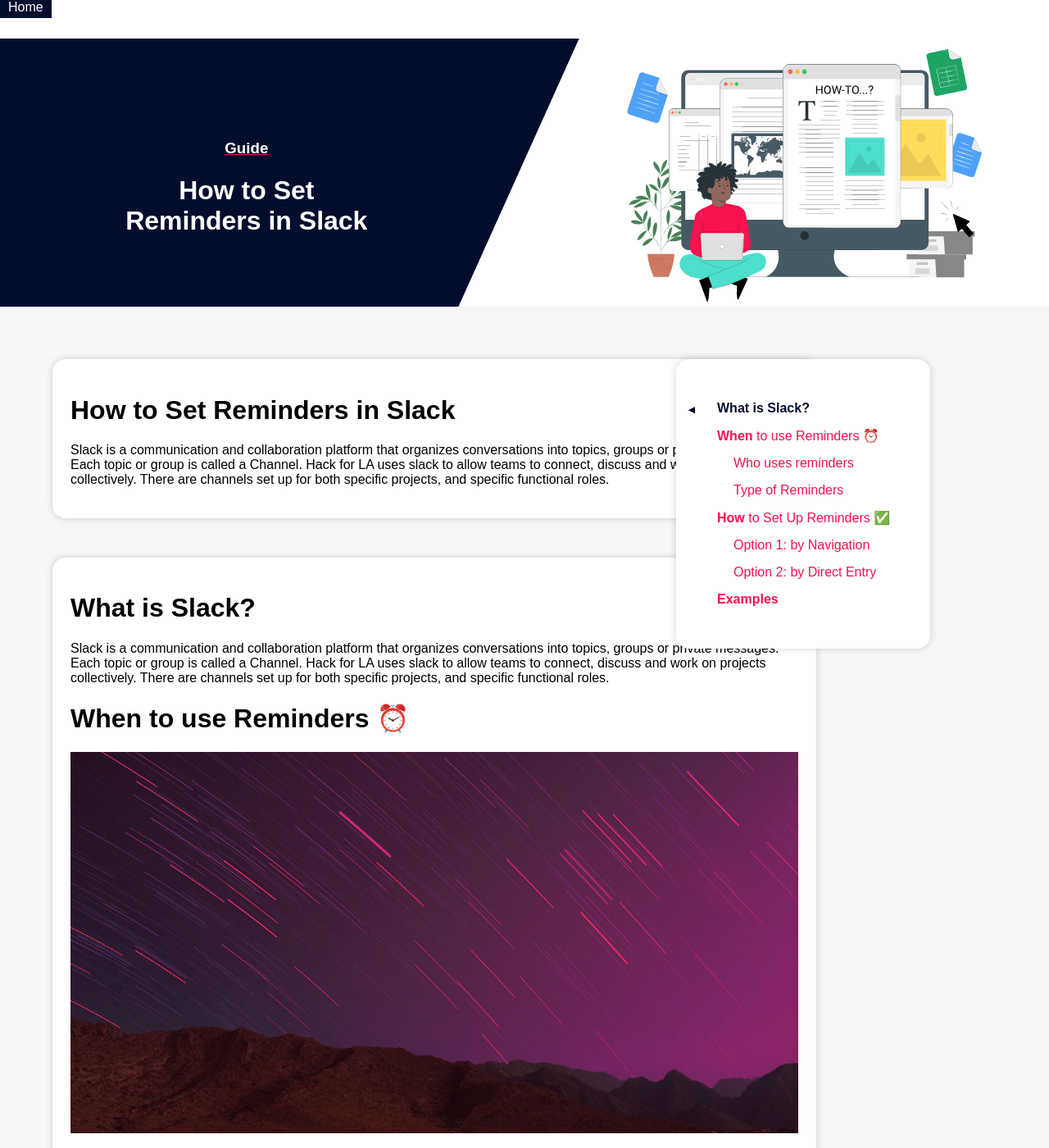
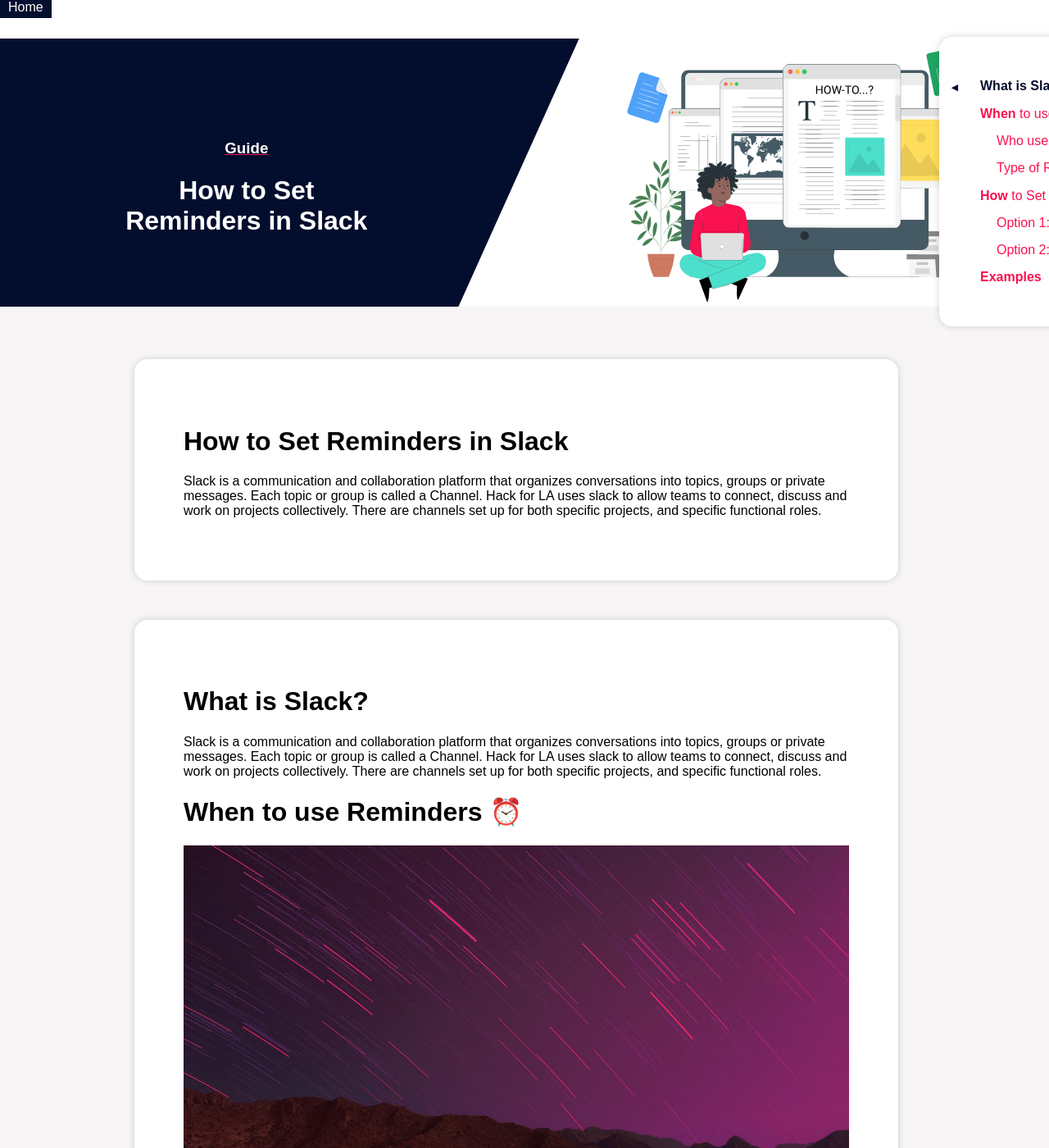
Before and after one commit to abenipa3/guide-pages, a Jekyll site: the page built from _guide-pages/how-to-set-reminders-in-slack.md, in a window 1280 px wide and 1400 px high. Shown: the whole window at 82% size. Built offline with Jekyll 4.4.1, drawn with Linux system fonts in a browser that asks for light colours; nearby versions of some CDN libraries.

Commit message:
CSS Updated to fix nav-bar and grid layout

```diff
--- a/_layouts/guide-pages.html
+++ b/_layouts/guide-pages.html
@@ -7,17 +7,6 @@ layout: default
   <div class="bg-color">
 
     <div class="page-content-container-grid">
-      <div class="sticky-nav-content-container">
-        <a class=anchor></a>
-        <nav id="sticky-nav" class="sticky-nav stick-it">
-          {% include toc.html html=content %}
-        </nav>
-
-        <div class="sticky-nav-spacer-div"> </div>
-
-      </div>
-
-
       <div class="card-primary page-card--guide page-card--overview">
         <!-- This page card contains the guide's overview and direct links -->
         <h1 class="guide-title">{{ page.title }}</h1>
@@ -43,7 +32,7 @@ layout: default
       </div>
     </div>
 
-    <div class="card-primary page-card--guide">
+    <div class="card-primary page-card--guide page-card--content">
 
       {{content}}
 
@@ -85,6 +74,14 @@ layout: default
 
       </div>
     </div>
+    <div class="sticky-nav-content-container">
+      <a class=anchor></a>
+      <nav id="sticky-nav" class="sticky-nav stick-it">
+        {% include toc.html html=content %}
+      </nav>
+    </div>
+
+    <div class="sticky-nav-spacer-div"> </div>
   </div>
 
 </body>
--- a/css/style.css
+++ b/css/style.css
@@ -62,16 +62,17 @@ body {
 	grid-template-columns: auto;
 	grid-template-rows: auto;
 	grid-template-areas:
-		"content nav"
-		"content nav"
-		"content nav";
+		"content1 nav1"
+		"content2 nav2"
+		"content3 nav3"
+		"content4 nav4";
 	justify-content: start;
 	scroll-behavior: smooth;
 	align-items: start;
 }
 
-.card-primary.page-card--about.page-card--overview {
-	grid-area: content;
+.card-primary.page-card--guide.page-card--overview {
+	grid-area: content1;
 }
 
 .page-card--overview {
@@ -82,11 +83,19 @@ body {
 	overflow: hidden;
 	border: 0 solid rgba(51, 51, 51, 0.06);
 	border-radius: 16px;
-	padding: 22px;
+	/* padding: 22px; */
 	height: fit-content;
-	max-width: 896px;
+	/* max-width: 896px; */
 	box-shadow: 0 0 8px 0 rgb(51 51 51 / 20%);
 	margin-left: 64px;
+}
+
+.page-card--content {
+	grid-area: content2;
+}
+
+.page-card--authors {
+	grid-area: content3;
 }
 
 .card-primary {
@@ -98,7 +107,6 @@ body {
 .sticky-nav-content-container {
 	display: flex;
 	margin-left: 100px;
-	grid-area: nav;
 	justify-self: start;
 	margin-top: 64px;
 }
@@ -113,13 +121,14 @@ body {
 
 /*Makes the sticky navigation stick */
 .stick-it {
-	display: flex;
-	z-index: 1;
-	right: 125px;
+	position: fixed;
+	top: 45px;
+	left: 1146px;
 }
 
 .sticky-nav {
-	position: fixed;
+	grid-area: nav2;
+	display: none;
 	background: #fff;
 	border: 0px solid rgba(51, 51, 51, 0.06);
 	border-radius: 16px;
@@ -172,11 +181,6 @@ body {
 	text-decoration: none;
 }
 
-.sticky-nav-spacer-div {
-	grid-area: nav;
-	width: 250px;
-}
-
 /* images in page card */
 img {
 	max-width: 100%;
@@ -212,6 +216,7 @@ img {
 /* Share This Guide */
 
 .page-card--share {
+	grid-area: content4;
 	margin-bottom: 48px;
 }
 
@@ -239,17 +244,29 @@ img {
 /* ==========================================================*/
 
 @media (min-width: 960px) {
+	.page-card--guide {
+		max-width: 896px;
+		padding: 60px;
+	}
+
+	.page-card--overview {
+		margin-top: 64px;
+	}
+
 	.page-content-container-grid {
+		margin-left: 100px;
+		grid-area: content;
+		justify-self: start;
 		grid-template-columns: 996px auto;
 		grid-template-rows: auto;
 		grid-gap: 48px 100px;
 	}
 
-	.sticky-nav-content-container {
+	/* .sticky-nav-content-container {
 		margin-left: 100px;
-		grid-area: nav;
+		grid-area: nav1;
 		justify-self: start;
-	}
+	} */
 
 	.sticky-nav {
 		display: block;
```
Also changed, not shown: _layouts/guide-pages copy.html (deleted, +0 -89 lines), css/style-old.css (deleted, +0 -414 lines), 3 other files.
